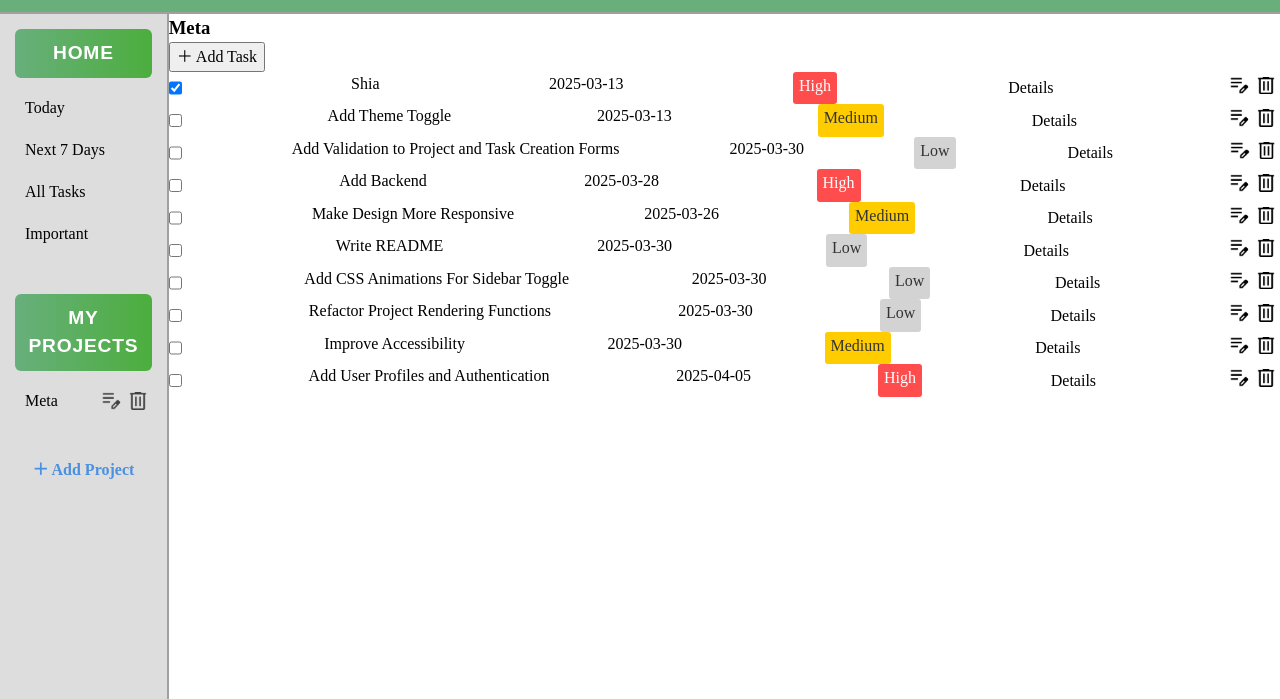
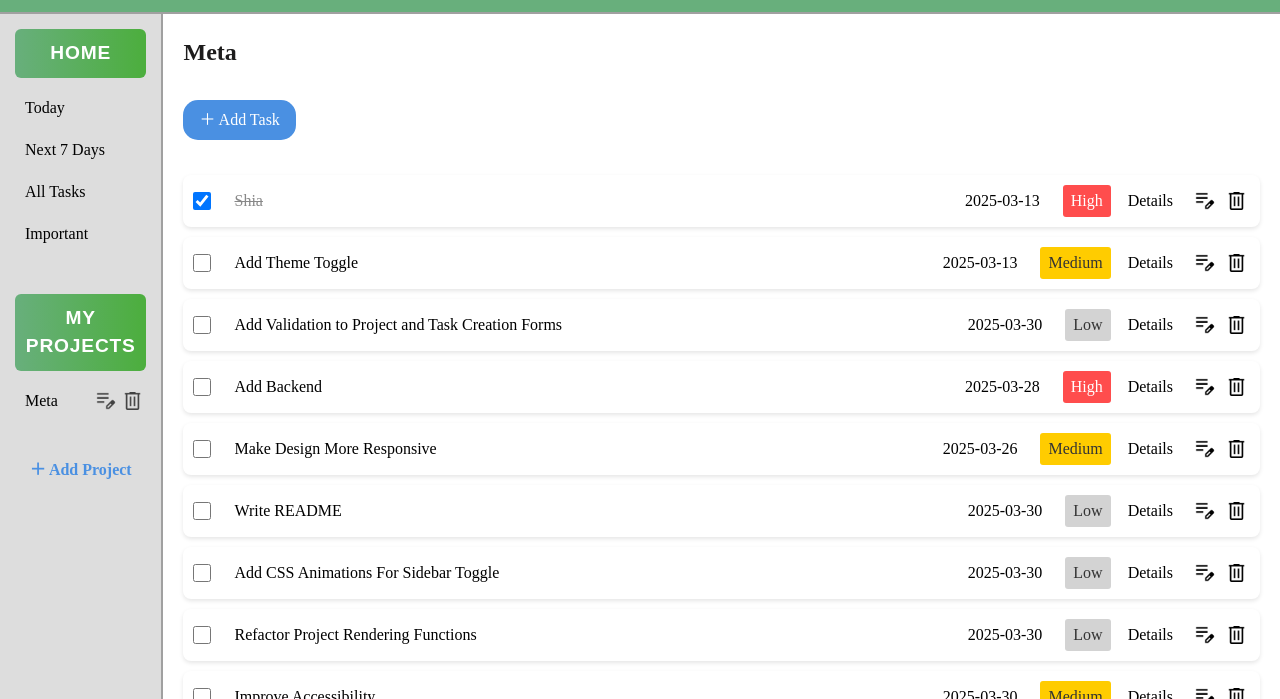
Before and after one commit to skamprogiannis/to-do-app, a website built with webpack: page src/template.html in a window 1280 px wide. Shown: the part 101-800 px from the top of the page. Built offline with nearby package versions, Linux system fonts and the light colour scheme.

Commit message:
Style the .tasks-section area

```diff
--- a/src/styles.css
+++ b/src/styles.css
@@ -501,9 +501,76 @@ form .cancel-button:hover {
 .tasks-section {
   flex: 1;
   overflow-y: auto;
+  padding: 20px;
+  display: flex;
+  flex-direction: column;
+  gap: 15px;
 }
 
+.tasks-section h3 {
+  font-size: 1.5rem;
+  margin-bottom: 15px;
+  color: var(--header-text-color);
+}
 
+.add-task-button {
+  align-self: flex-start;
+  background: var(--add-project-button-color);
+  color: white;
+  border: none;
+  padding: 8px 16px;
+  border-radius: 15px;
+  cursor: pointer;
+  margin-bottom: 20px;
+  transition: background-color 0.2s ease;
+}
+
+.add-task-button:hover {
+  background: var(--add-project-button-hover);
+}
+
+.tasks-container {
+  display: flex;
+  flex-direction: column;
+  gap: 10px;
+}
+
+.task-row {
+  display: grid;
+  grid-template-columns: auto 1fr auto auto auto auto;
+  align-items: center;
+  gap: 15px;
+  padding: 10px;
+  background-color: white;
+  border-radius: 8px;
+  box-shadow: 0 2px 4px rgba(0, 0, 0, 0.1);
+  transition: transform 0.2s ease, box-shadow 0.2s ease;
+}
+
+.task-row:hover {
+  transform: translateY(-2px);
+  box-shadow: 0 4px 8px rgba(0, 0, 0, 0.15);
+}
+
+.task-checkbox {
+  width: 18px;
+  height: 18px;
+  cursor: pointer;
+}
+
+.task-row span {
+  padding: 4px 8px;
+}
+
+.task-checkbox:checked + span {
+  text-decoration: line-through;
+  color: #888;
+}
+
+.task-actions-container {
+  display: flex;
+  gap: 5px;
+}
 
 .edit-task-btn,
 .delete-task-btn {
@@ -515,11 +582,6 @@ form .cancel-button:hover {
   transition: background-color 0.2s;
   width: 27.5px;
   height: auto;
-}
-
-.task-row {
-  display: flex;
-  justify-content: space-between;
 }
 
 .details-modal {
@@ -601,3 +663,8 @@ form .cancel-button:hover {
   padding: 2px;
   height: auto;
 }
+
+.tasks-section span,
+.tasks-section h3 {
+  cursor: default;
+}
```
